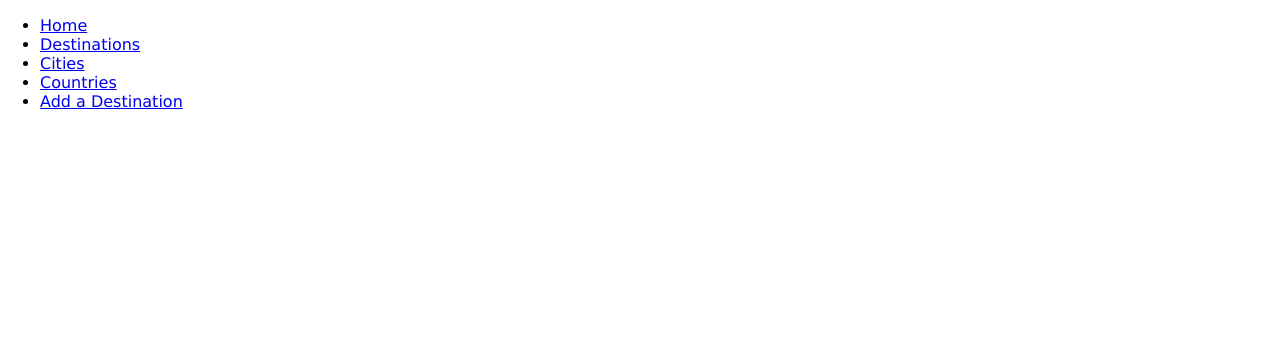
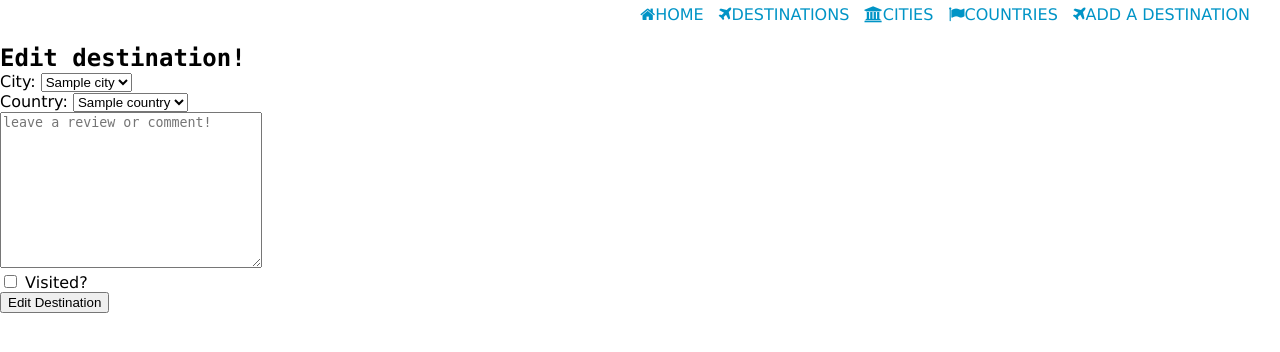
Before and after one commit to EuanCrawford/travel_bucket_list_project, a Flask app: page /destinations/1/edit in a window 1280 px wide. Shown: the top 352 px of the page. Run offline with Flask 3, Linux system fonts and the light colour scheme; a database or web service that is not in the repository returns one stand-in record (values such as "Sample title"); some libraries are stand-ins or nearby versions.

Commit message:
full crud functionality implemented, working on css now

```diff
--- a/app.py
+++ b/app.py
@@ -1,8 +1,8 @@
-from flask import Flask, render_template
+from flask import Flask, render_template, request
 
 from controllers.destination_controller import destination_blueprint
+from controllers.city_controller import city_blueprint
 from controllers.country_controller import country_blueprint
-from controllers.city_controller import city_blueprint
 
 app = Flask(__name__)
 
--- a/console.py
+++ b/console.py
@@ -47,7 +47,7 @@ city_repository.save(city5)
 city6 = City("Buenos Aires", country6, "South America")
 city_repository.save(city6)
 
-destination1 = Destination(england_city1, country1, True, "Fun!")
+destination1 = Destination(england_city1, country1, False, "Fun!")
 destination_repository.save(destination1)
 
 destination2 = Destination(city5, country5, False, "Looks cool!")
--- a/controllers/destination_controller.py
+++ b/controllers/destination_controller.py
@@ -27,7 +27,7 @@ def create_destination():
     city_id = request.form['city_id']
     country = country_repository.select(country_id)
     city = city_repository.select(city_id)
-    visited = True if 'visited' in request.form else False
+    visited = False
     review = request.form['review']
     destination = Destination(city, country, visited, review)
     destination_repository.save(destination)
@@ -38,20 +38,22 @@ def create_destination():
 @destination_blueprint.route("/destinations/<id>", methods = ['GET'])
 def show_destination(id):
     destination = destination_repository.select(id)
-    return render_template("destinations/show.html", destination = destination)
+    countries = country_repository.select_all()
+    cities = city_repository.select_all()
+    return render_template("destinations/show.html", destination = destination, all_cities = cities, all_countries = countries)
 
 # EDIT
 
-@destination_blueprint.route("/destinations/<id>/edit", methods = ['GET'])
+@destination_blueprint.route("/destinations/<id>/edit", methods = ['GET', 'POST'])
 def edit_destination(id):
     destination = destination_repository.select(id)
     cities = city_repository.select_all()
     countries = country_repository.select_all()
-    return render_template("destinations/edit.html", destination = destination, all_cities = cities, all_country = countries)
+    return render_template("destinations/edit.html", destination = destination, all_cities = cities, all_countries = countries)
 
 # UPDATE
 
-@destination_blueprint.route("/destinations/<id>", methods = ['POST'])
+@destination_blueprint.route("/destinations/<id>", methods = ['GET', 'POST'])
 def update_destination(id):
     country_id = request.form['country_id']
     country = country_repository.select(country_id)
@@ -59,7 +61,7 @@ def update_destination(id):
     city = city_repository.select(city_id)
     visited = True if 'visited' in request.form else False
     review = request.form['review']
-    destination = Destination(country, city, visited, review, id)
+    destination = Destination(city, country, visited, review, id)
     destination_repository.update(destination)
     return redirect("/destinations")
 
--- a/models/city.py
+++ b/models/city.py
@@ -2,4 +2,5 @@ class City():
     def __init__(self, name, country, id = None):
         self.name = name
         self.country = country
+        self.sights = []
         self.id = id
--- a/repositories/city_repository.py
+++ b/repositories/city_repository.py
@@ -52,6 +52,11 @@ def update(city):
     print(values)
     run_sql(sql, values)
 
+def search():
+    sql = "SELECT * FROM cities WHERE city_name LIKE ? OR country_id LIKE ?", ("%"+search+"%", "%"+search+"%"),
+    run_sql(sql)
+
+
 # def new_city(city):
 #     destinations = []
 
--- a/repositories/country_repository.py
+++ b/repositories/country_repository.py
@@ -60,3 +60,7 @@ def destinations(country):
         destination = Destination(row['city'], row['country_id'], row['visited'], row['id'] )
         destinations.append(destination)
     return destinations
+
+def search():
+    sql = "SELECT * FROM countries WHERE country_name LIKE ? OR continent LIKE ?", ("%"+search+"%", "%"+search+"%"),
+    run_sql(sql)
--- a/static/style.css
+++ b/static/style.css
@@ -1,4 +1,5 @@
 body {
+    background-color: white;
     background-size: cover;
     background-repeat: no-repeat;
     color: black;
@@ -6,3 +7,62 @@ body {
     padding: 0px;
     margin: 0px;
 }
+
+h1, h2, h3, h4, h5, h6 {
+    font-family: "Lucida Console", Monaco, monospace;
+    margin: 0px;
+    padding: 0px;
+}
+
+h1 {
+    font-size: 1.8em;
+    color: #E1DABD;
+    margin-bottom: 20px;
+}
+
+a, a:link, a:visited {
+    color: #0094C6;
+    text-decoration: none;
+}
+
+a:hover, a:active, a:focus {
+    color: #8EE3EF;
+}
+
+nav {
+    padding: 0px;
+    margin: 0px;
+    padding-right: 25px;
+    text-align: right;
+}
+
+nav ul li {
+    padding: 5px;
+    margin-bottom: 15px;
+    text-transform: uppercase;
+    display: inline-block;
+    ;
+}
+
+ul {
+    padding: 0px;
+    margin: 0px;
+    list-style-type: none;
+}
+
+main {
+    padding: 25px;
+}
+
+.flex {
+    display: flex;
+}
+
+.flex--row {
+    flex-direction: row;
+}
+
+#content {
+    border-left: 1px solid #254E70;
+    padding-left: 25px;
+}
--- a/templates/base.html
+++ b/templates/base.html
@@ -6,17 +6,18 @@
 <meta http-equiv="X-UA-Compatible" content="ie=edge">
 <link rel="stylesheet" href="{{ url_for('static', filename='css/buttons.css') }}">
 <link rel="stylesheet" href="{{ url_for('static', filename='style.css') }}">
+<link rel="stylesheet" href="https://cdnjs.cloudflare.com/ajax/libs/font-awesome/4.7.0/css/font-awesome.min.css">
 <title>Your Bucket List</title>
 </head>
 <body>
 <header>
     <nav>
     <ul class="menu">
-        <li><a href="/">Home</a></li>
-        <li><a href="/destinations">Destinations</a></li>
-        <li><a href="/cities">Cities</a></li>
-        <li><a href="/countries">Countries</a></li>
-        <li><a href="/destinations/new">Add a Destination</a></li>
+        <li><a href="/"><i class="fa-solid fa-home fa fw"></i>Home</a></li>
+        <li><a href="/destinations"><i class="fa-solid fa-plane fa fw"></i>Destinations</a></li>
+        <li><a href="/cities"><i class="fa-solid fa-university fa fw"></i>Cities</a></li>
+        <li><a href="/countries"><i class="fa-solid fa-flag fa fw"></i>Countries</a></li>
+        <li><a href="/destinations/new"><i class="fa-solid fa-plane fa fw"></i>Add a Destination</a></li>
     </ul>
     </nav>
 </header>
--- a/templates/cities/index.html
+++ b/templates/cities/index.html
@@ -9,6 +9,11 @@
             <p><a href="/cities/{{city.id}}">{{city.name}}</a></p>
         </div>
     </div>
+    <div class="buttons">
+        <form action="/cities/{{city.id}}/delete" method="POST">
+            <button class="trash-button"><i class="fa fa-ban fa fw" style="color:red" aria-hidden="true"></i></button>
+        </form>
+    </div>
 {% endfor %}
 
 {% endblock content %}
--- a/templates/cities/new.html
+++ b/templates/cities/new.html
@@ -20,7 +20,7 @@
             {% endfor %}
         </select>
     </div>
-    <button type="submit">
+    <button class="buttons" type="submit">
         Add City
     </button>
     <p>If country not in list then add country first!</p>
--- a/templates/countries/new.html
+++ b/templates/countries/new.html
@@ -14,7 +14,7 @@
         </label>
         <input type="text" id="continent" name="continent" placeholder="Continent" required autofocus>
     </div>
-    <button type="submit">
+    <button class="buttons" type="submit">
         Add Country
     </button>
 </form>
--- a/templates/destinations/edit.html
+++ b/templates/destinations/edit.html
@@ -1,4 +1,43 @@
 {% extends 'base.html' %}
 {% block content %}
+<h2>Edit destination!</h2>
+<form action="/destinations/{{destination.id}}" method="POST">
+    <div>
+        <label for="city">
+            City:
+        </label>
+        <select id="city" name="city_id">
+            {% for city in all_cities %}
+                <option value="{{ city.id }}">
+                    {{ city.name }}
+                </option>
+            {% endfor %}
+        </select>
+    </div>
+    <div>
+        <label for="country">
+            Country:
+        </label>
+        <select id="country" name="country_id">
+            {% for country in all_countries %}
+                <option value="{{ country.id }}">
+                    {{ country.name }}
+                </option>
+            {% endfor %}
+        </select>
+    </div>
+    <div>
+        <textarea name="review" id="review" cols="30" rows="10" placeholder="leave a review or comment!"></textarea>
+    </div>
+    <div>
+        <input type="checkbox" id="visited" name="visited" value="visited">
+        <label for="visited">
+            Visited?
+        </label>
+    </div>
+    <button type="submit">
+        Edit Destination
+    </button>
+</form>
 
 {% endblock content %}
--- a/templates/destinations/index.html
+++ b/templates/destinations/index.html
@@ -7,15 +7,16 @@
         <div class="content">
                 <a href="/cities/{{destination.city.id}}">{{destination.city.name}}</a><br>
                 <a href="/countries/{{destination.country.id}}">{{destination.country.name}}</a><br>
-                {{destination.visited}}<br>
+                <p>{{ destination.visited }}</p><br>
                 <p>{{destination.review}}</p>
         </div>
     </div>
     <div class="buttons">
         <form action="/destinations/{{destination.id}}/delete" method="POST">
-            <button class="trash-button"><i class="fa fa-trash-o fa-3x" style="color:red" aria-hidden="true">Delete</i></button>
+            <button class="trash-button"><i class="fa fa-ban fa fw" style="color:red" aria-hidden="true"></i></button>
         </form>
     </div>
+    <p><a href="/destinations/{{destination.id}}/edit">Edit</a></p>
 {% endfor %}
 
 {% endblock %}
```
Also changed, not shown: controllers/city_controller.py (+8 -3 lines), static/buttons.css (+8 -2 lines), templates/destinations/new.html (+0 -12 lines).
